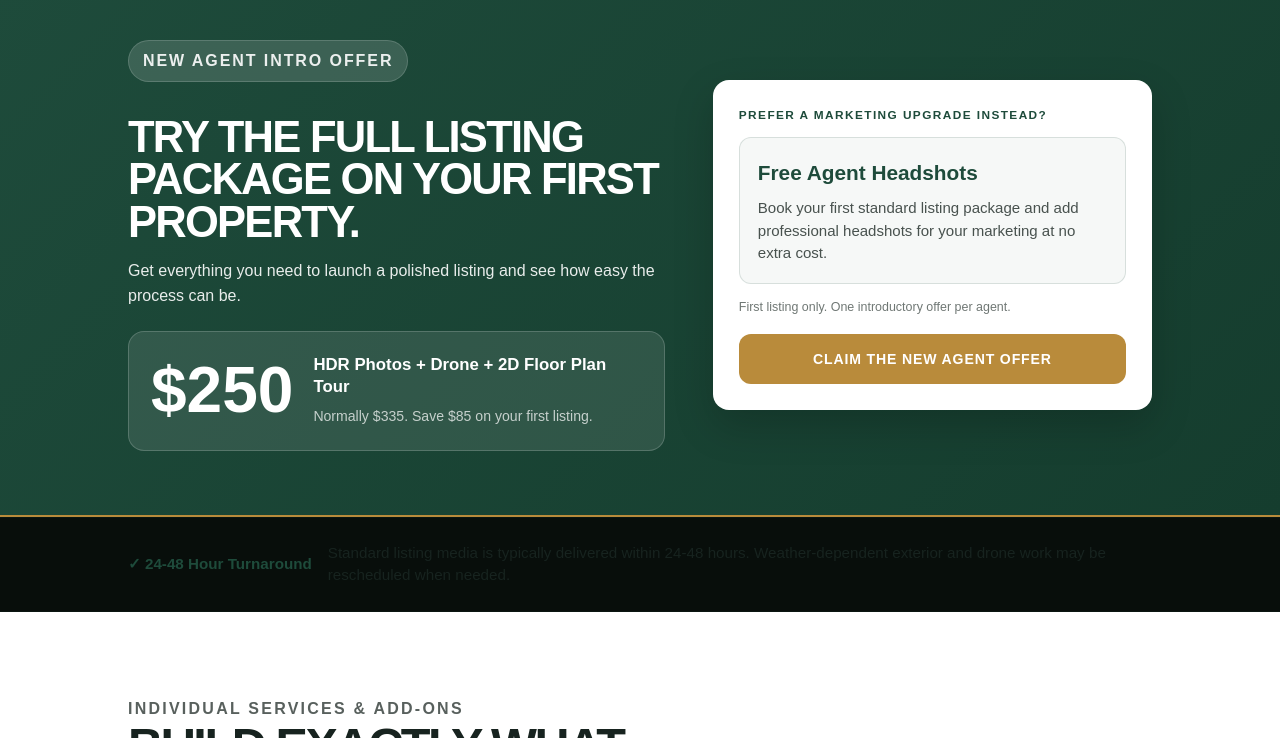
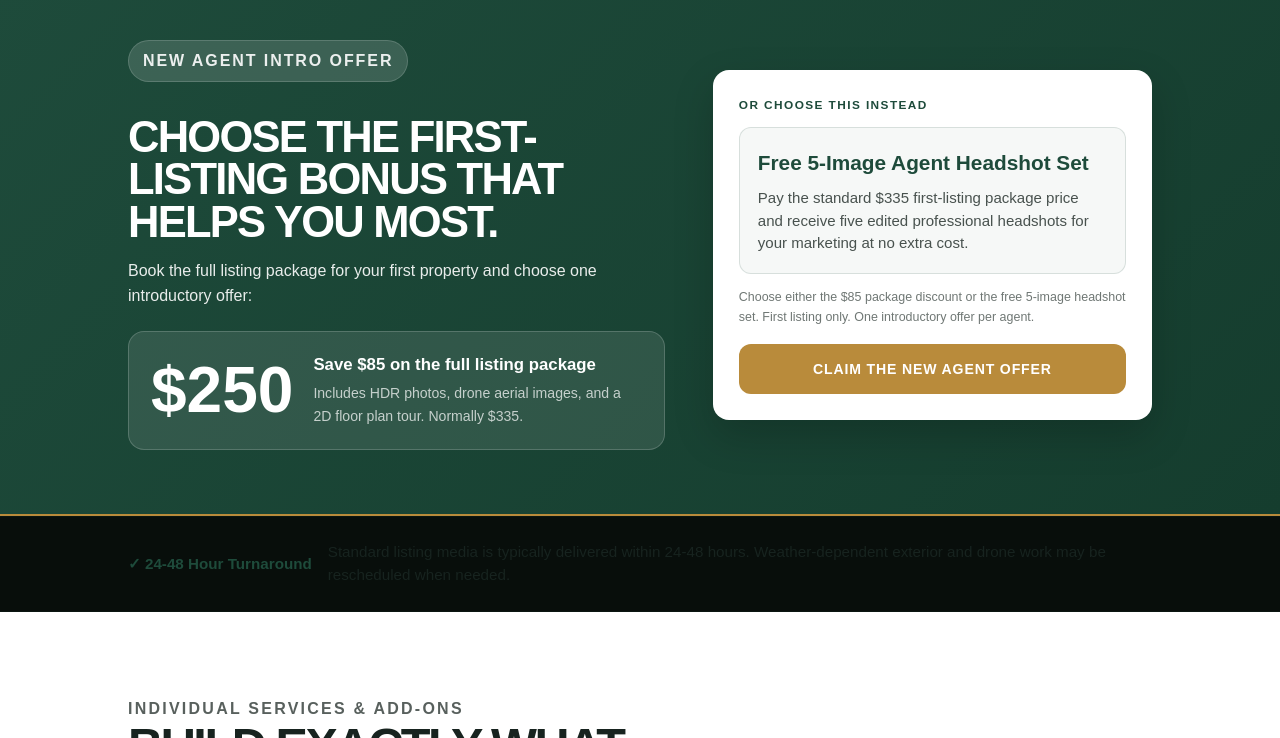
Before and after one commit to RyanGivans/VVC-2, a Jekyll site: the page built from services/real-estate/index.html, in a window 1280 px wide and 900 px high, scrolled down 566 px, cut to the strip 162-900 px from the top of the window. Built offline with Jekyll 4.4.1, drawn with Linux system fonts in a browser that asks for light colours.

Commit message:
Clarify new agent intro offer options

```diff
--- a/services/real-estate/index.html
+++ b/services/real-estate/index.html
@@ -31,23 +31,23 @@ page_css: real-estate-bright.css
   <div class="container re-deal-content">
     <div class="re-deal-text">
       <p class="re-deal-badge">New Agent Intro Offer</p>
-      <h2>Try the full listing package on your first property.</h2>
-      <p>Get everything you need to launch a polished listing and see how easy the process can be.</p>
+      <h2>Choose the first-listing bonus that helps you most.</h2>
+      <p>Book the full listing package for your first property and choose one introductory offer:</p>
       <div class="re-deal-value-line">
         <span class="re-deal-big">$250</span>
         <div>
-          <strong>HDR Photos + Drone + 2D Floor Plan Tour</strong>
-          <p>Normally $335. Save $85 on your first listing.</p>
+          <strong>Save $85 on the full listing package</strong>
+          <p>Includes HDR photos, drone aerial images, and a 2D floor plan tour. Normally $335.</p>
         </div>
       </div>
     </div>
     <div class="re-deal-alt">
-      <p class="re-deal-or">Prefer a marketing upgrade instead?</p>
+      <p class="re-deal-or">Or choose this instead</p>
       <div class="re-deal-option re-deal-option-highlight">
-        <strong>Free Agent Headshots</strong>
-        <span>Book your first standard listing package and add professional headshots for your marketing at no extra cost.</span>
+        <strong>Free 5-Image Agent Headshot Set</strong>
+        <span>Pay the standard $335 first-listing package price and receive five edited professional headshots for your marketing at no extra cost.</span>
       </div>
-      <p class="re-deal-terms">First listing only. One introductory offer per agent.</p>
+      <p class="re-deal-terms">Choose either the $85 package discount or the free 5-image headshot set. First listing only. One introductory offer per agent.</p>
       <a class="re-button re-button-gold" href="#re-booking">Claim the New Agent Offer</a>
     </div>
   </div>
```
